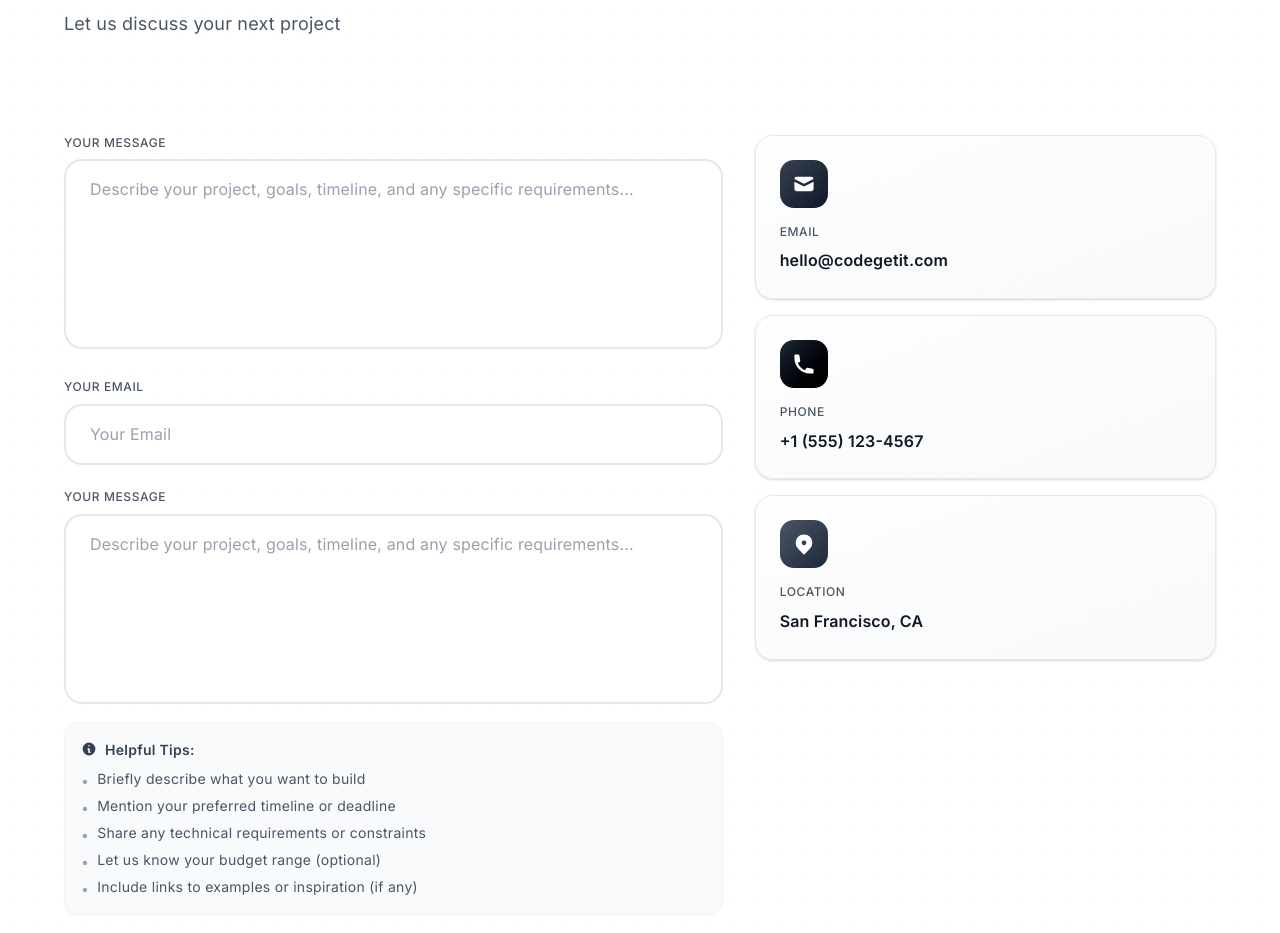
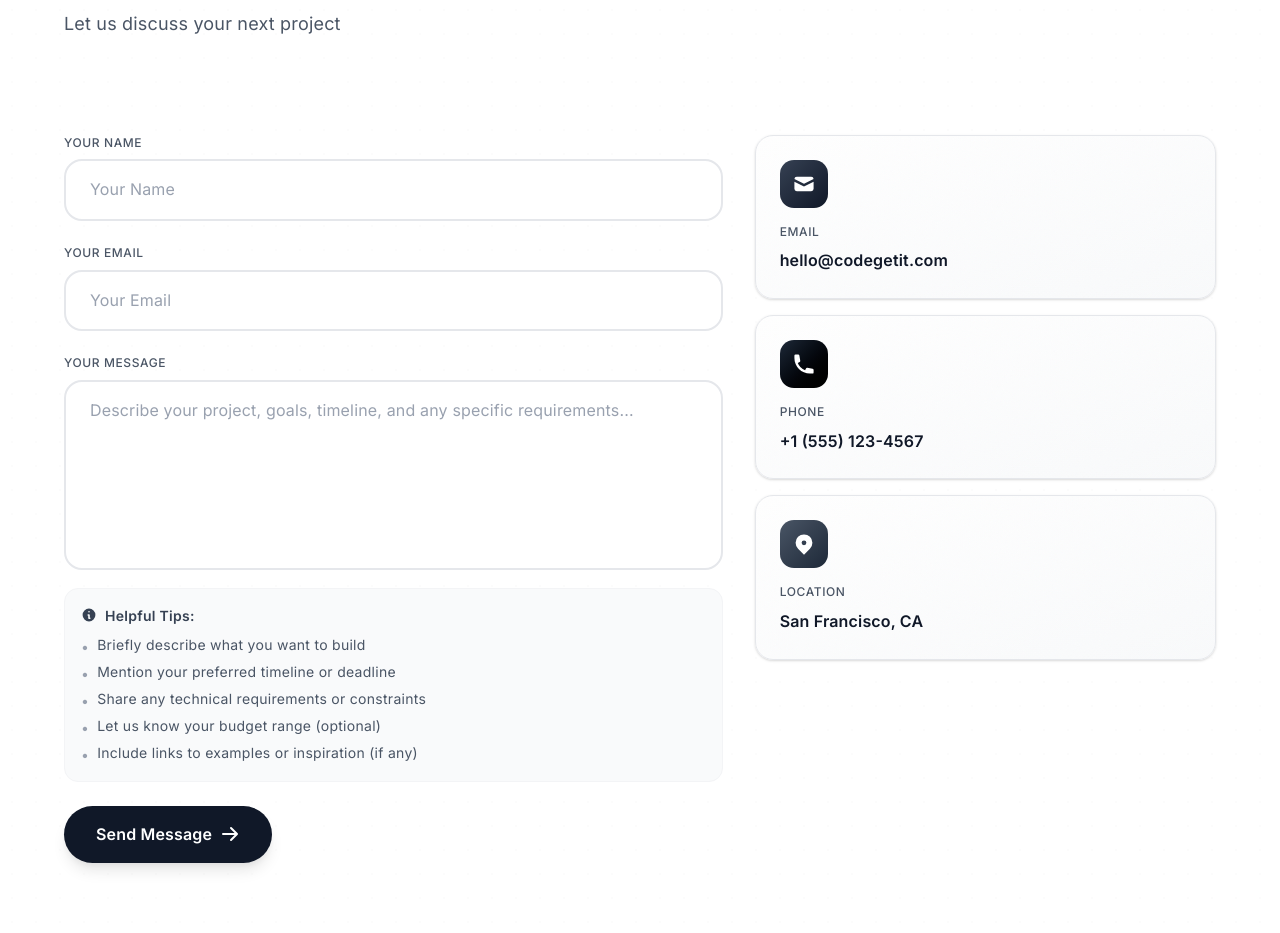
Before and after one commit to CodeGetItGR/CodeGetIt, a React (Vite) app: page / in a window 1280 px wide. Shown: the part 9060-9993 px from the top of the page. Built offline with nearby package versions, Linux system fonts and the light colour scheme.

Commit message:
Fixed a version compatibility issue causing the build to fail.;

```diff
--- a/package.json
+++ b/package.json
@@ -47,6 +47,10 @@
     "vite": "npm:rolldown-vite@7.2.5"
   },
   "overrides": {
-    "vite": "npm:rolldown-vite@7.2.5"
+    "vite": "npm:rolldown-vite@7.2.5",
+    "react-helmet-async": {
+      "react": "^19.2.0",
+      "react-dom": "^19.2.0"
+    }
   }
 }
--- a/src/components/sections/Contact.tsx
+++ b/src/components/sections/Contact.tsx
@@ -112,15 +112,15 @@ export const Contact = () => {
             className="col-span-12 lg:col-span-7"
           >
             <form onSubmit={handleSubmit} className="space-y-6">
-              {/* Message Textarea */}
+              {/* Name Input */}
               <div className="group">
-                <label className="text-label text-gray-600 mb-2 block">YOUR MESSAGE</label>
-                <textarea
-                  rows={6}
-                  placeholder={t.contact.messagePlaceholder}
-                  value={formData.message}
-                  onChange={handleMessageChange}
-                  className="w-full px-6 py-4 bg-white border-2 border-gray-200 rounded-2xl text-body text-gray-900 placeholder:text-gray-400 focus:border-gray-900 focus:outline-none transition-all duration-300 hover:border-gray-300 resize-none"
+                <label className="text-label text-gray-600 mb-2 block">YOUR NAME</label>
+                <input
+                  type="text"
+                  placeholder={t.contact.namePlaceholder}
+                  value={formData.name}
+                  onChange={handleNameChange}
+                  className="w-full px-6 py-4 bg-white border-2 border-gray-200 rounded-2xl text-body text-gray-900 placeholder:text-gray-400 focus:border-gray-900 focus:outline-none transition-all duration-300 hover:border-gray-300"
                   required
                 />
               </div>
@@ -144,7 +144,7 @@ export const Contact = () => {
                 <textarea
                   placeholder={t.contact.messagePlaceholder}
                   value={formData.message}
-                  onChange={(e) => setFormData({ ...formData, message: e.target.value })}
+                  onChange={handleMessageChange}
                   rows={6}
                   className="w-full px-6 py-4 bg-white border-2 border-gray-200 rounded-2xl text-body text-gray-900 placeholder:text-gray-400 focus:border-gray-900 focus:outline-none transition-all duration-300 hover:border-gray-300 resize-none"
                   required
```
